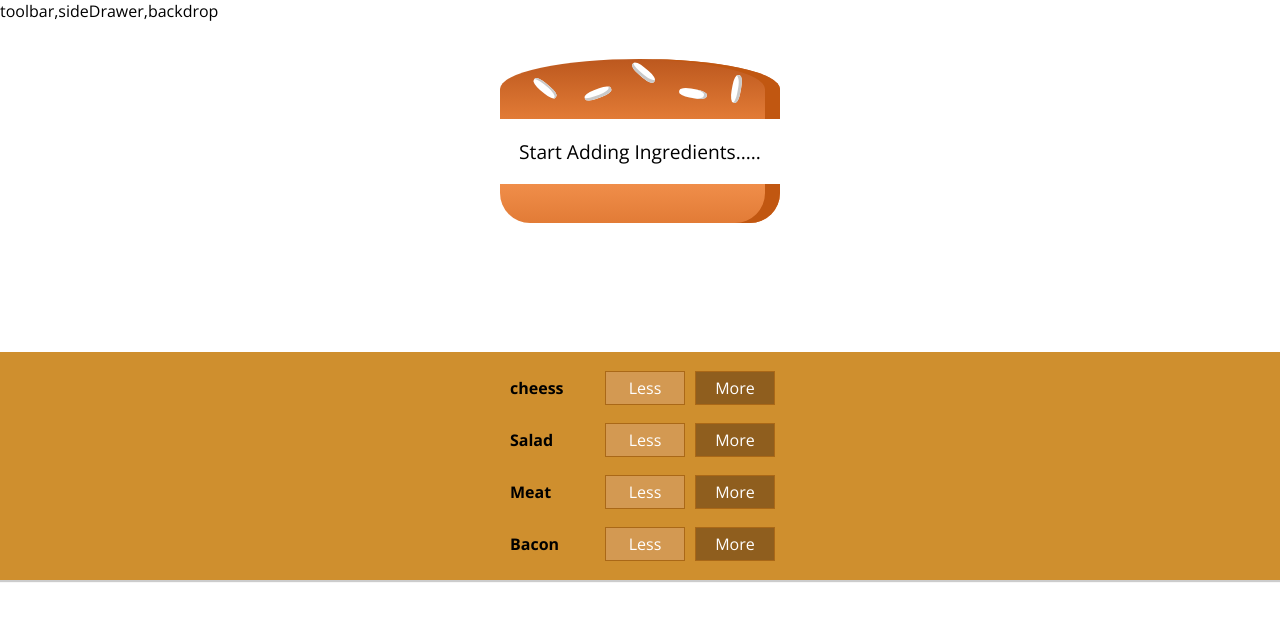
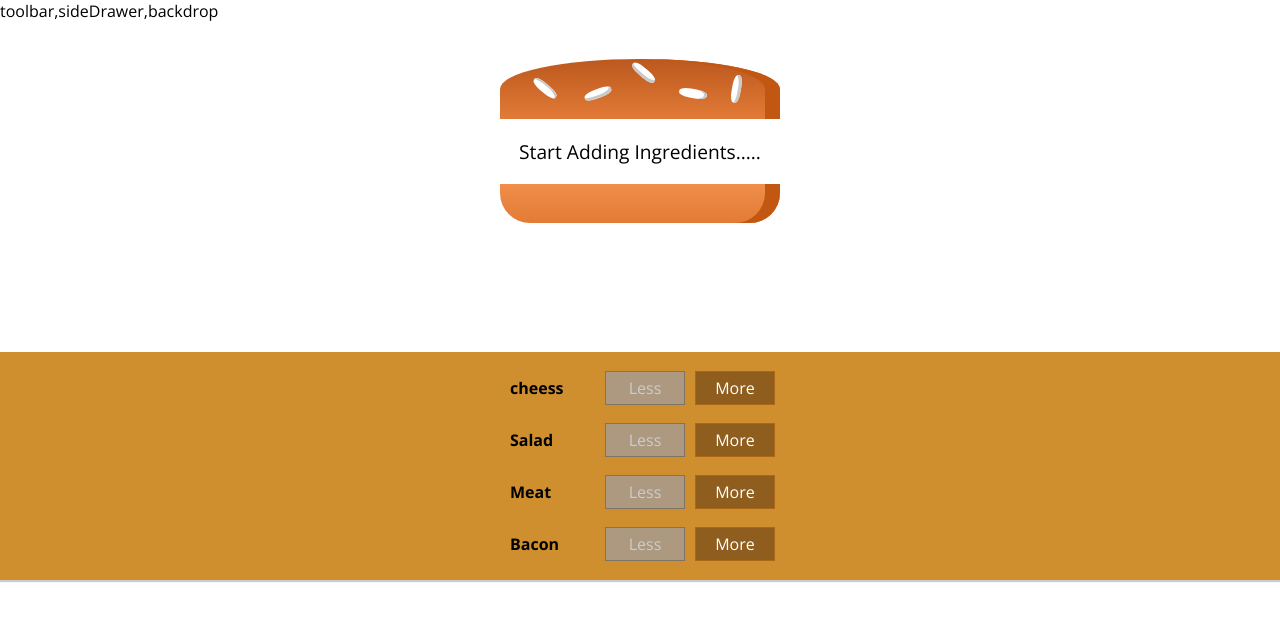
Before and after one commit to mandalashwini/burger-builder-app, a React app: page / in a window 1280 px wide. Shown: the top 620 px of the page. Built offline with nearby package versions, Linux system fonts and the light colour scheme.

Commit message:
disabled less button

```diff
--- a/src/components/Burger/BuildControls/BuildControl/BuildControl.js
+++ b/src/components/Burger/BuildControls/BuildControl/BuildControl.js
@@ -4,7 +4,7 @@ import classes from './BuildControl.css'
 const buildControl = (props) =>(
     <div className={classes.BuildControl}>
         <div className={classes.Label}>{props.value}</div>
-        <button className={classes.Less} onClick={props.removed}>Less</button>
+        <button className={classes.Less} onClick={props.removed} disabled={props.disabled}>Less</button>
         <button className={classes.More}  onClick={props.added}>More</button>
      </div>
 
--- a/src/components/Burger/BuildControls/BuildControls.js
+++ b/src/components/Burger/BuildControls/BuildControls.js
@@ -9,13 +9,15 @@ const control = [
     {label:'Bacon', type: 'Bacon'}
 
 ]
+
  const BuildControls = (props) =>(
             <div className={classes.BuildControls}>
             {control.map(ctrl =>(
                     <BuildControl key={ctrl.label}
                      value={ctrl.label}
                     added={()=>props.AddIngredients(ctrl.type)}
-                    removed={() =>props.RemoveIngredients(ctrl.type)}/>
+                    removed={() =>props.RemoveIngredients(ctrl.type)}
+                    disabled={props.disabled[ctrl.type]}/>
             ))
             }
 
--- a/src/containers/BurgerBuilder/BurgerBuilder.js
+++ b/src/containers/BurgerBuilder/BurgerBuilder.js
@@ -50,10 +50,14 @@ class BurgerBuilder extends Component{
     }
 
     render(){
+        const disabledInfo = {...this.state.ingredients}
+        for (let i in disabledInfo){
+            disabledInfo[i] = disabledInfo[i] <= 0
+        }
         return(
             <Aux>
             <Burger ingredients={this.state.ingredients}/>
-                <BuildControls AddIngredients={this.addIngredientHandler} RemoveIngredients={this.removeIngredientsHandler} />
+                <BuildControls AddIngredients={this.addIngredientHandler} RemoveIngredients={this.removeIngredientsHandler} disabled={disabledInfo}/>
             </Aux>
         )
     }
```
